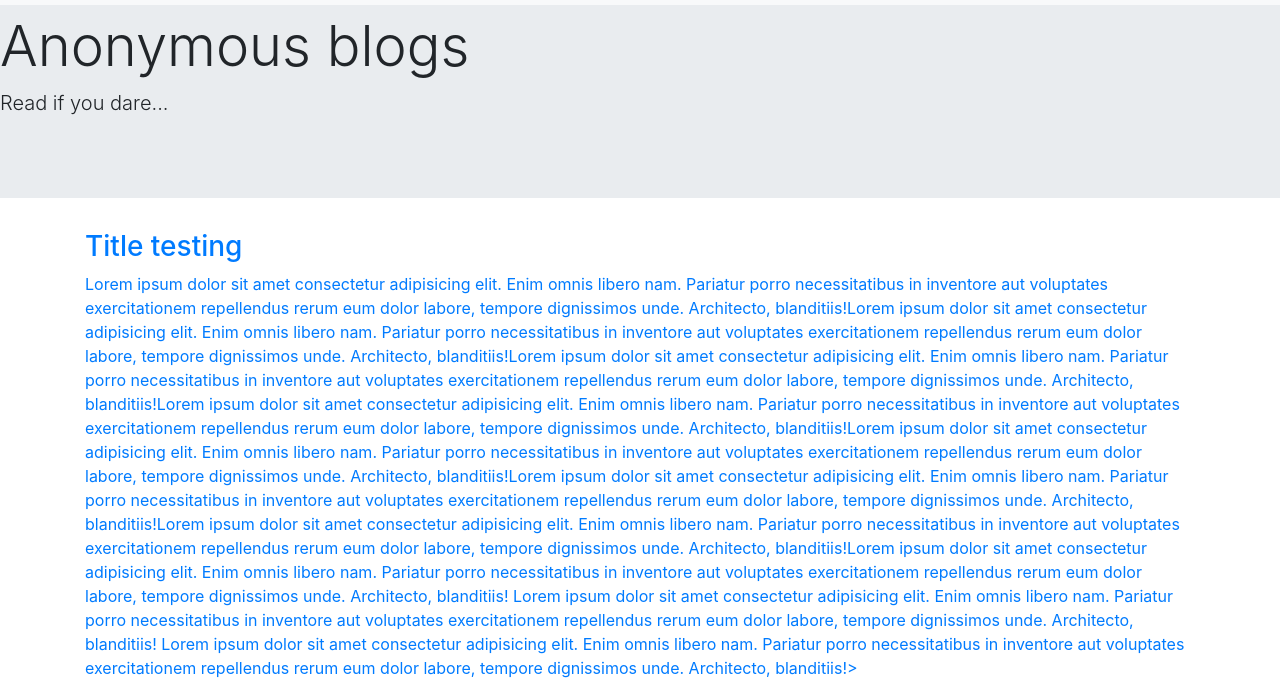
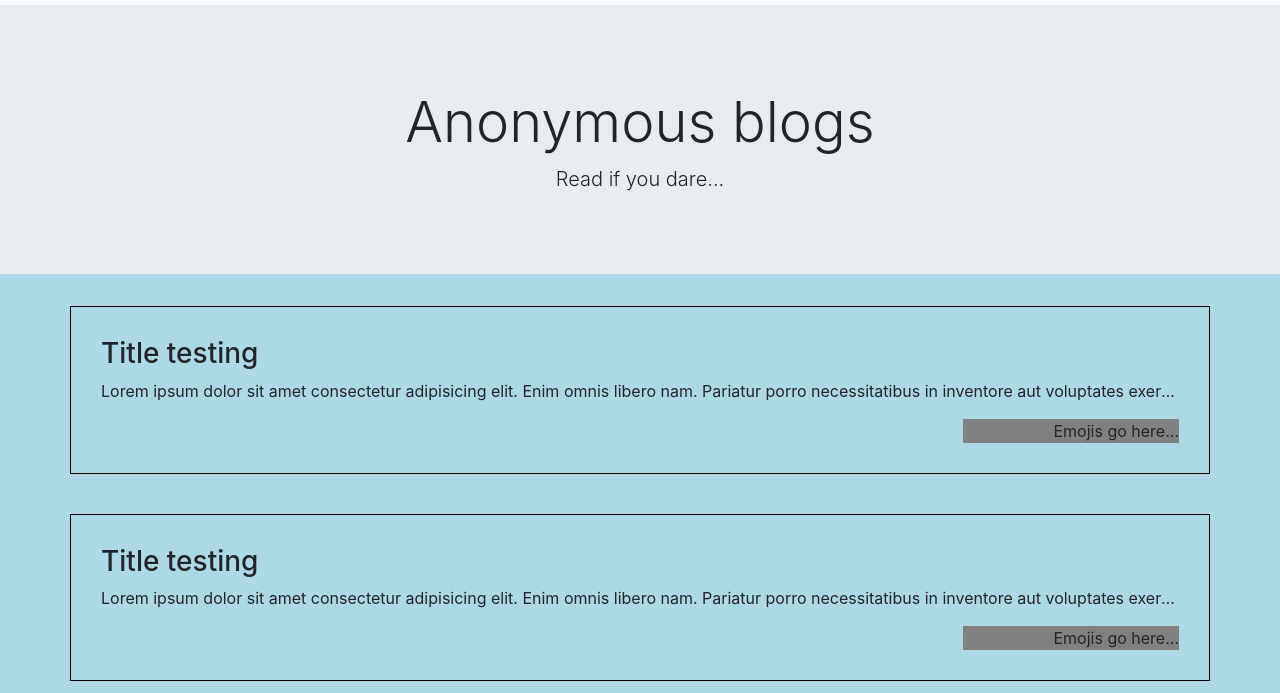
Before and after one commit to Yynx/blog_project, a plain HTML site: page index.html in a window 1280 px wide. Shown: the part 51-744 px from the top of the page. Drawn offline with nearby package versions, Linux system fonts and the light colour scheme.

Commit message:
CSS for index page

```diff
--- a/index.css
+++ b/index.css
@@ -1,7 +1,52 @@
-.blog_snippet {
-    background-color: blue;
+body {
+    background-color: lightblue;
 }
 
 .jumbotron {
-    display:flex;
+    display: flex;
+    justify-content: center;
+    padding-top: 140px;
 }
+
+.jumbo_container {
+    display: flex;
+    flex-direction: column;
+    /* border: 2px solid black; */
+    align-items: center;
+}
+
+.blog_post_p {
+    overflow: hidden; /* elipsis */
+    white-space: nowrap; /* elipsis */
+    text-overflow: ellipsis; /*  elipsis */
+}
+
+.blog_post {
+    display: flex;
+    flex-direction: column;
+    border: 1px solid black;
+    padding: 30px;
+    margin-bottom: 40px; /* space between different blog posts */
+}
+
+a:hover {
+    text-decoration: none; /* removes underline when hovering over links */
+    color: pink;
+}
+
+a {
+    text-decoration: none;
+    color: #212529;
+}
+
+.emoji_box {
+    display: flex;
+    justify-content: flex-end;
+    background-color: grey;
+    width: 20%;
+}
+
+.emoji_div {
+    display: flex;
+    justify-content: flex-end;
+}
```
